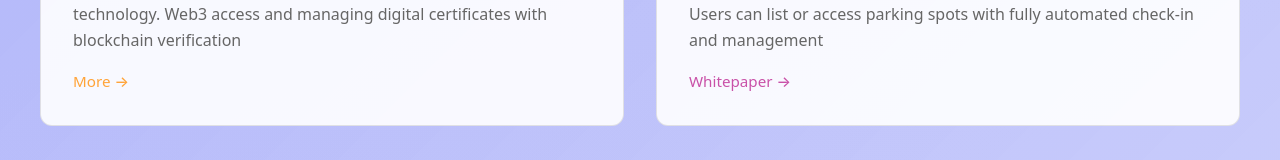
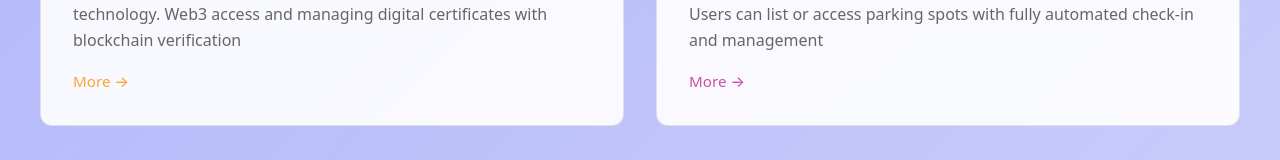
Before and after one commit to westhash/landing-page, a React (Vite) app: page / in a window 1280 px wide. Shown: the part 2717-2877 px from the top of the page. Built offline with nearby package versions, Linux system fonts and the light colour scheme.

Commit message:
Update Overlander product link to direct to main page

```diff
--- a/src/components/Products.jsx
+++ b/src/components/Products.jsx
@@ -16,7 +16,7 @@ export default function OurProducts() {
           <div className="product-item overlander-product animate-on-scroll animate-delay-2" ref={addMouseRef}>
             <h3>Overlander</h3>
             <p>Booking platform for van rest areas with geolocation technology. Users can list or access parking spots with fully automated check-in and management</p>
-            <a href="https://overlander.westhash.io/#whitepaper" target="_blank" rel="noopener noreferrer" className="product-link">Whitepaper →</a>
+            <a href="https://overlander.westhash.io" target="_blank" rel="noopener noreferrer" className="product-link">More →</a>
           </div>
         </div>
       </div>
```
